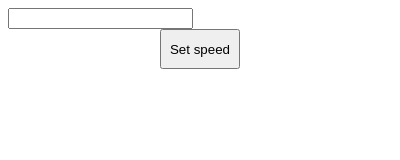
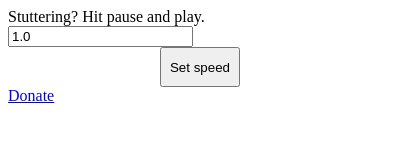
Before and after one commit to chazzox/faster-panopto, a browser extension: page popup.html in a window 400 px wide. Drawn offline with Linux system fonts and the light colour scheme.

Commit message:
Added donate button and stuttering fix tip and reduced permission requirements.

```diff
--- a/background.js
+++ b/background.js
@@ -1,7 +1,5 @@
 
 chrome.runtime.onInstalled.addListener(function() {
-  chrome.storage.sync.set({speed: "1.0"}, function() {
-  });
 
   chrome.declarativeContent.onPageChanged.removeRules(undefined, function() {
     chrome.declarativeContent.onPageChanged.addRules([{
--- a/popup.html
+++ b/popup.html
@@ -10,12 +10,15 @@
     </style>
   </head>
   <body>
+    Stuttering? Hit pause and play.
     <form id="speedForm" autocomplete="off">
-        <input id="speedVal" type="text" name="speed">
+        <input id="speedVal" type="text" name="speed" value="1.0">
     </form>
     <div align="center">
         <button type="button" id="changeSpeed">Set speed</button>
     </div>
+    <a href="https://paypal.me/rellikolbaid">Donate</a>
+
     <script src="popup.js"></script>
   </body>
 </html>
```
Also changed, not shown: manifest.json.
